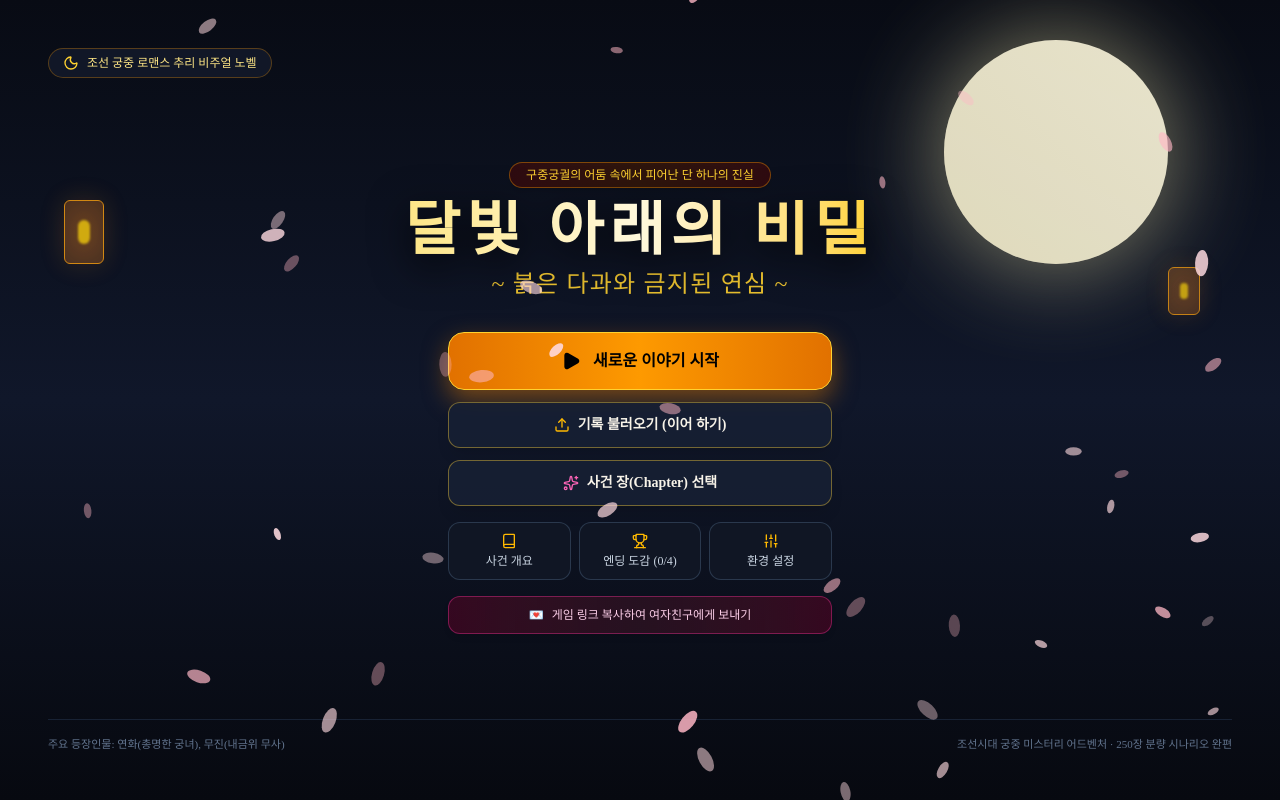
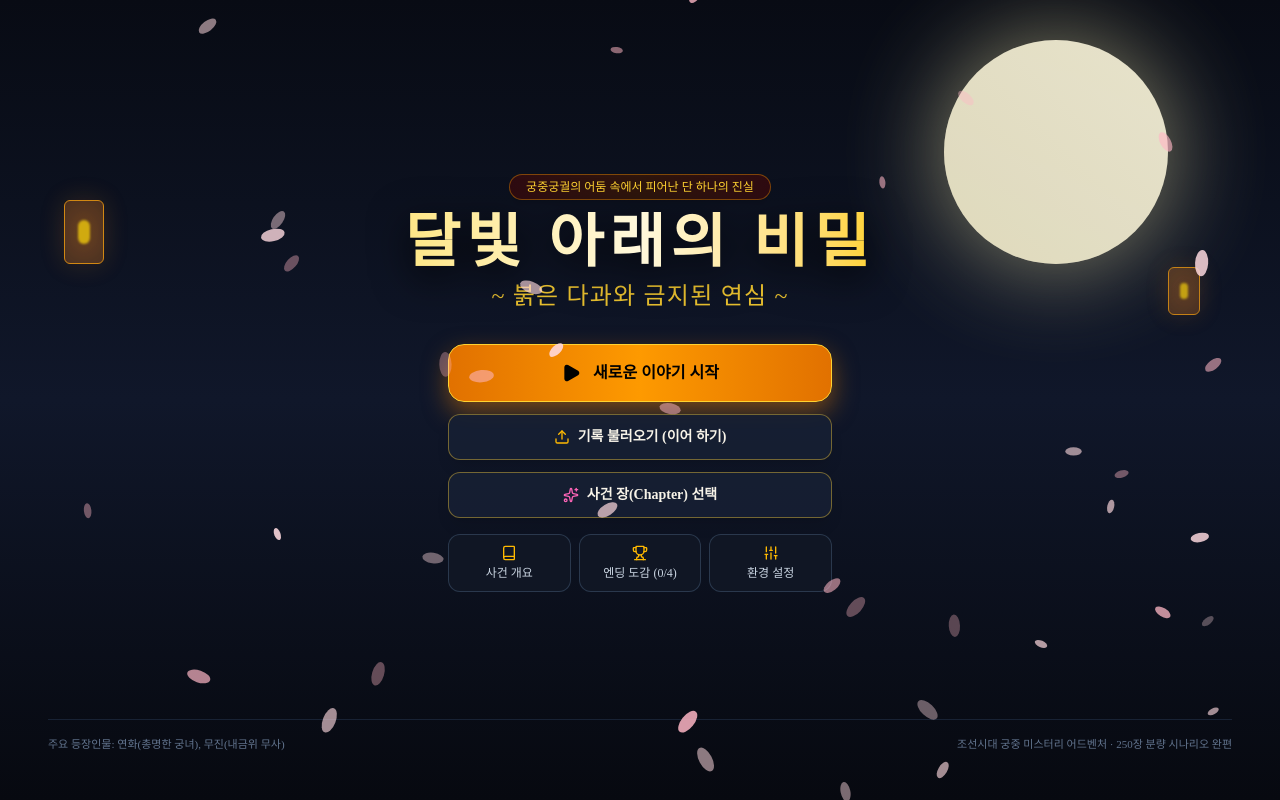
Before and after one commit to whale-jun/joseon-mystery-romance, a React (Vite) app: page / in a window 1280 px wide. Built offline with nearby package versions, Linux system fonts and the light colour scheme; a web font is replaced by a local one.

Commit message:
feat: 홈 화면 상단 뱃지 및 링크 복사 버튼 제거, 구중궁궐 -> 궁중궁궐 텍스트 수정

```diff
--- a/src/components/RelationshipModal.tsx
+++ b/src/components/RelationshipModal.tsx
@@ -27,7 +27,7 @@ export const RelationshipModal: React.FC<RelationshipModalProps> = ({
                 궁중 인물 관계도 및 연심(戀心)
               </h2>
               <p className="text-xs font-batang text-slate-400">
-                구중궁궐의 얽히고설킨 비밀과 두 사람의 유대
+                궁중궁궐의 얽히고설킨 비밀과 두 사람의 유대
               </p>
             </div>
           </div>
--- a/src/components/TitleScreen.tsx
+++ b/src/components/TitleScreen.tsx
@@ -39,21 +39,11 @@ export const TitleScreen: React.FC<TitleScreenProps> = ({
         </div>
       </div>
 
-      {/* Top Header info */}
-      <div className="z-10 flex items-center justify-between">
-        <div className="flex items-center gap-2 px-3.5 py-1.5 bg-[#141b2c]/80 border border-amber-500/30 rounded-full backdrop-blur-sm">
-          <Moon className="w-4 h-4 text-amber-300" />
-          <span className="text-xs font-traditional text-amber-200">
-            조선 궁중 로맨스 추리 비주얼 노벨
-          </span>
-        </div>
-      </div>
-
       {/* Center Title & Slogan */}
       <div className="z-10 my-auto flex flex-col items-center text-center max-w-2xl mx-auto">
         <div className="inline-flex items-center gap-2 px-4 py-1 bg-gradient-to-r from-red-950/60 via-amber-950/60 to-red-950/60 border border-amber-500/40 rounded-full mb-3 shadow-md">
           <span className="text-xs font-traditional text-amber-300">
-            구중궁궐의 어둠 속에서 피어난 단 하나의 진실
+            궁중궁궐의 어둠 속에서 피어난 단 하나의 진실
           </span>
         </div>
 
@@ -133,20 +123,6 @@ export const TitleScreen: React.FC<TitleScreenProps> = ({
               <span>환경 설정</span>
             </button>
           </div>
-
-          {/* Quick Share Link Button for Girlfriend */}
-          <button
-            onClick={() => {
-              soundEngine.playSfx('chime');
-              const url = window.location.href;
-              navigator.clipboard?.writeText(url);
-              alert(`💌 게임 링크가 클립보드에 복사되었습니다!\n여자친구에게 카카오톡이나 메시지로 전달해보세요.\n\n링크: ${url}`);
-            }}
-            className="w-full py-2.5 bg-gradient-to-r from-pink-950/60 via-[#2d1222]/80 to-pink-950/60 hover:from-pink-900/80 hover:to-pink-900/80 text-pink-200 border border-pink-500/40 rounded-xl text-xs font-traditional transition-all flex items-center justify-center gap-2 cursor-pointer shadow-md active:scale-95 mt-1"
-          >
-            <span>💌</span>
-            <span>게임 링크 복사하여 여자친구에게 보내기</span>
-          </button>
         </div>
       </div>
 
@@ -238,7 +214,7 @@ export const TitleScreen: React.FC<TitleScreenProps> = ({
                 <span className="font-traditional font-bold text-pink-300 block mb-1">
                   🌸 주요 인물
                 </span>
-                <p>• <strong>연화 (궁녀):</strong> 명석한 두뇌와 뛰어난 눈썰미를 지녔으며, 구중궁궐 내전의 소문과 물건의 흐름을 꿰뚫고 있습니다.</p>
+                <p>• <strong>연화 (궁녀):</strong> 명석한 두뇌와 뛰어난 눈썰미를 지녔으며, 궁중궁궐 내전의 소문과 물건의 흐름을 꿰뚫고 있습니다.</p>
                 <p className="mt-1">• <strong>무진 (무사):</strong> 과묵하지만 연화에게만은 다정한 내금위 소속 무사로, 궐 밖 정보망과 뛰어난 무술 실력을 자랑합니다.</p>
               </div>
 
--- a/src/data/characters.ts
+++ b/src/data/characters.ts
@@ -7,7 +7,7 @@ export const CHARACTERS: Record<string, Character> = {
     title: '동궁전 궁녀',
     role: '주인공 / 명석한 두뇌와 뛰어난 눈썰미',
     color: '#e07a5f',
-    description: '구중궁궐 내전의 소문과 은밀한 물건의 흐름을 꿰뚫고 있는 지혜롭고 담대한 궁녀.',
+    description: '궁중궁궐 내전의 소문과 물건의 흐름을 꿰뚫고 있는 총명한 궁녀.',
     avatarIcon: '🌸',
     avatarArt: {
       baseColor: '#e07a5f',
--- a/src/data/endings.ts
+++ b/src/data/endings.ts
@@ -15,14 +15,14 @@ export const ENDINGS: Record<string, Ending> = {
 
 "연화야, 내 평생의 검은 오직 너 한 사람만을 지키기 위한 것이었다."
 "무진 나으리… 이제는 영원히 나으리의 곁에 있겠습니다."`,
-    quote: '"구중궁궐의 칠흑 같은 어둠 속에서도, 서로를 향한 달빛만은 결코 바래지 않았다."',
+    quote: '"궁중궁궐의 칠흑 같은 어둠 속에서도, 서로를 향한 달빛만은 결코 바래지 않았다."',
   },
   ending_palace_guardians: {
     id: 'ending_palace_guardians',
     title: '궁궐의 밤을 지키는 그림자',
     type: 'good',
     badge: '🗡️ 善(Good) 엔딩 - 궐내 최고의 수호자들',
-    summary: '사건의 진상을 낱낱이 밝혀내어 궐내의 질서를 바로잡았습니다. 연화는 상궁으로, 무진은 내금위 종사관으로 승차하여 서로를 지킵니다.',
+    summary: '연화와 무진은 모든 음모를 밝혀내고, 궁중궁궐의 법도를 뛰어넘어 서로의 손을 맞잡았습니다. 연화는 상궁으로, 무진은 내금위 종사관으로 승차하여 서로를 지킵니다.',
     epilogue: `궁궐의 거대한 음모는 무너졌고, 두 사람의 공로는 대전에까지 알려졌습니다.
 연화는 총명함을 인정받아 내전의 신임 받는 감찰 상궁이 되었고, 무진은 내금위 종사관으로 임명되었습니다.
 
```
